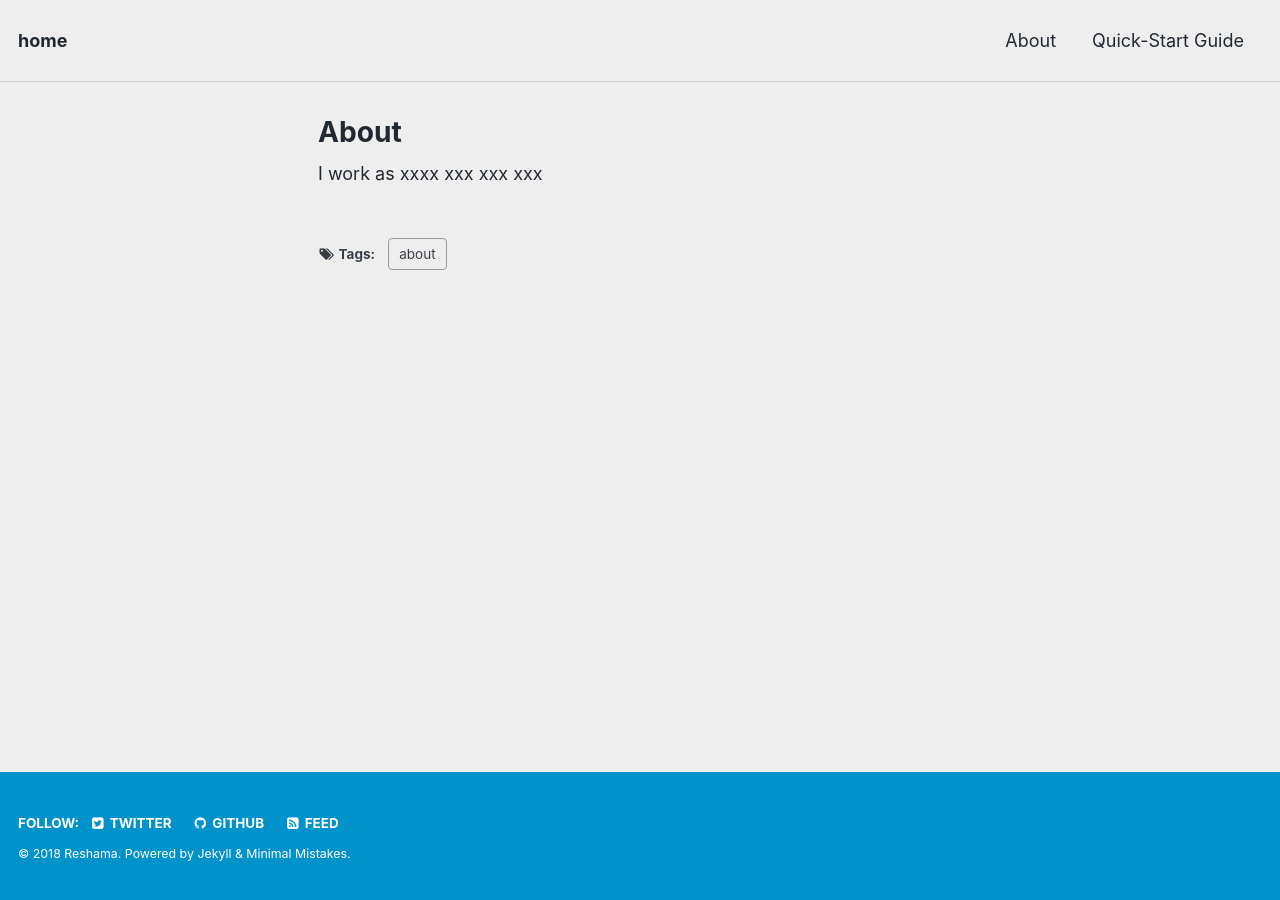
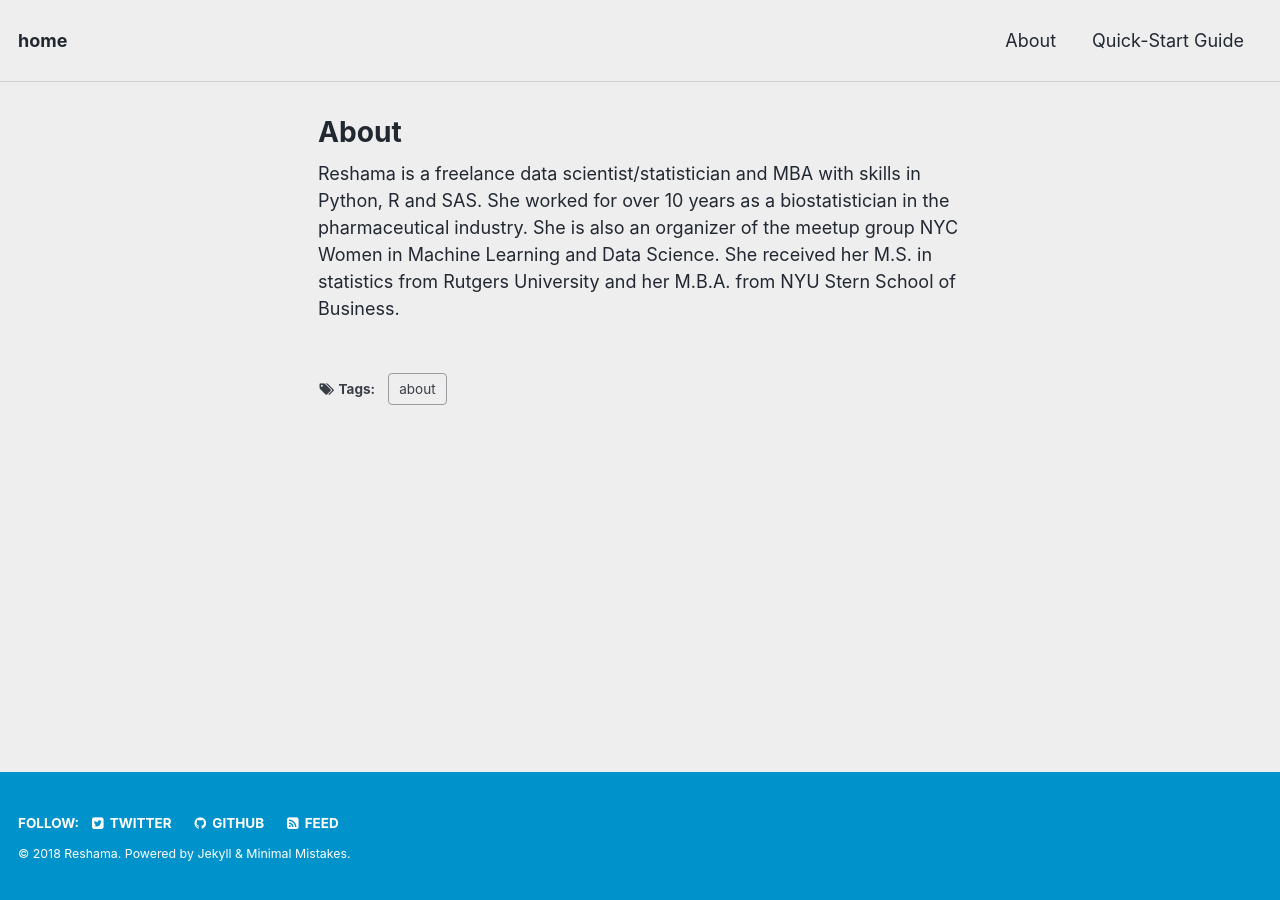
Before and after one commit to reshamas/reshamas.github.io, a Jekyll site: the page built from about/index.md, in a window 1280 px wide. Built offline with Jekyll 4.4.1, drawn with Linux system fonts in a browser that asks for light colours.

Commit message:
Update index.md

```diff
--- a/about/index.md
+++ b/about/index.md
@@ -5,7 +5,4 @@
 comments: false
 ---
 
-I work as xxxx
-xxx
-xxx
-xxx
+Reshama is a freelance data scientist/statistician and MBA with skills in Python, R and SAS. She worked for over 10 years as a biostatistician in the pharmaceutical industry.  She is also an organizer of the meetup group NYC Women in Machine Learning and Data Science. She received her M.S. in statistics from Rutgers University and her M.B.A. from NYU Stern School of Business.
```
